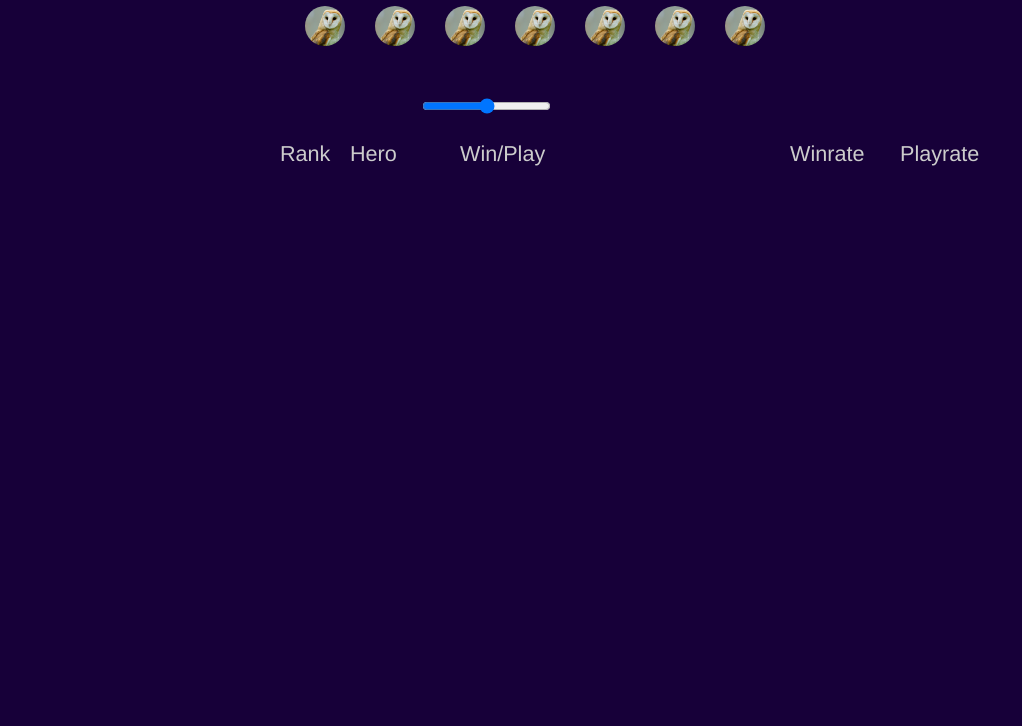
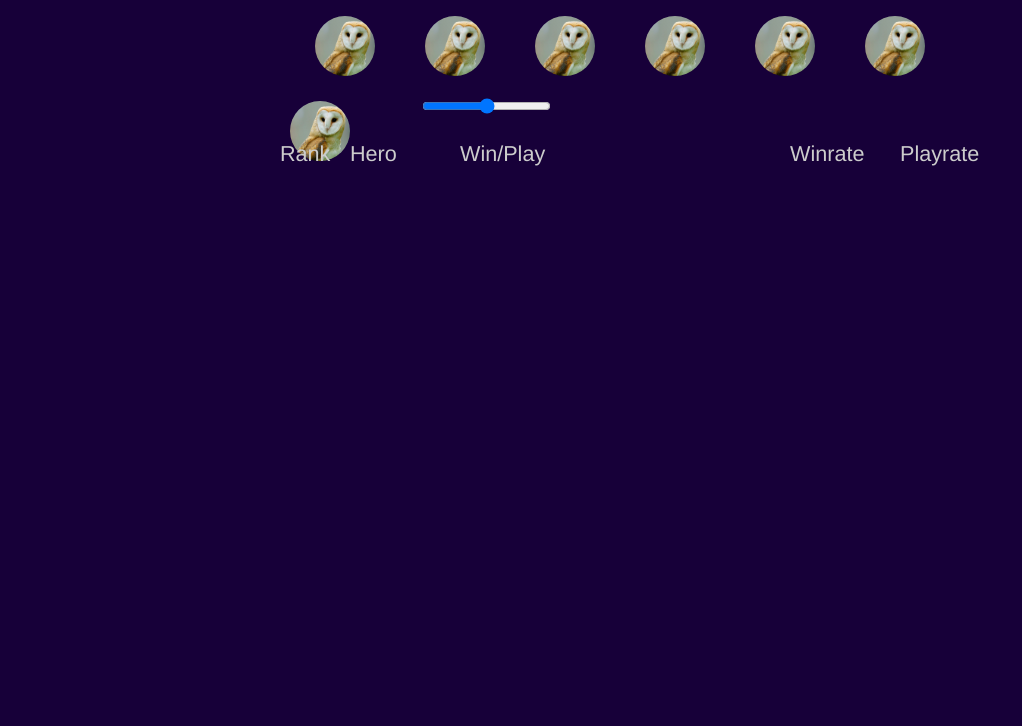
Before and after one commit to ghtea/1stPick, a plain HTML site: page heroImage.html in a window 1280 px wide. Shown: the part 74-800 px from the top of the page, without its empty margins (0-1022 px from the left). Drawn offline with Linux system fonts and the light colour scheme.

Commit message:
Update style.css

```diff
--- a/style.css
+++ b/style.css
@@ -59,8 +59,9 @@ p.pRank {position: absolute; left:20px; top:0px; font-size: 1.5rem; color:#00000
 
 .cbLabel > img  {
 	border-radius: 50%;
-	width: 40px;
-	height: 40px;
+	width: 60px;
+	height: 60px;
+    padding:10px;
 }
 
 
```
